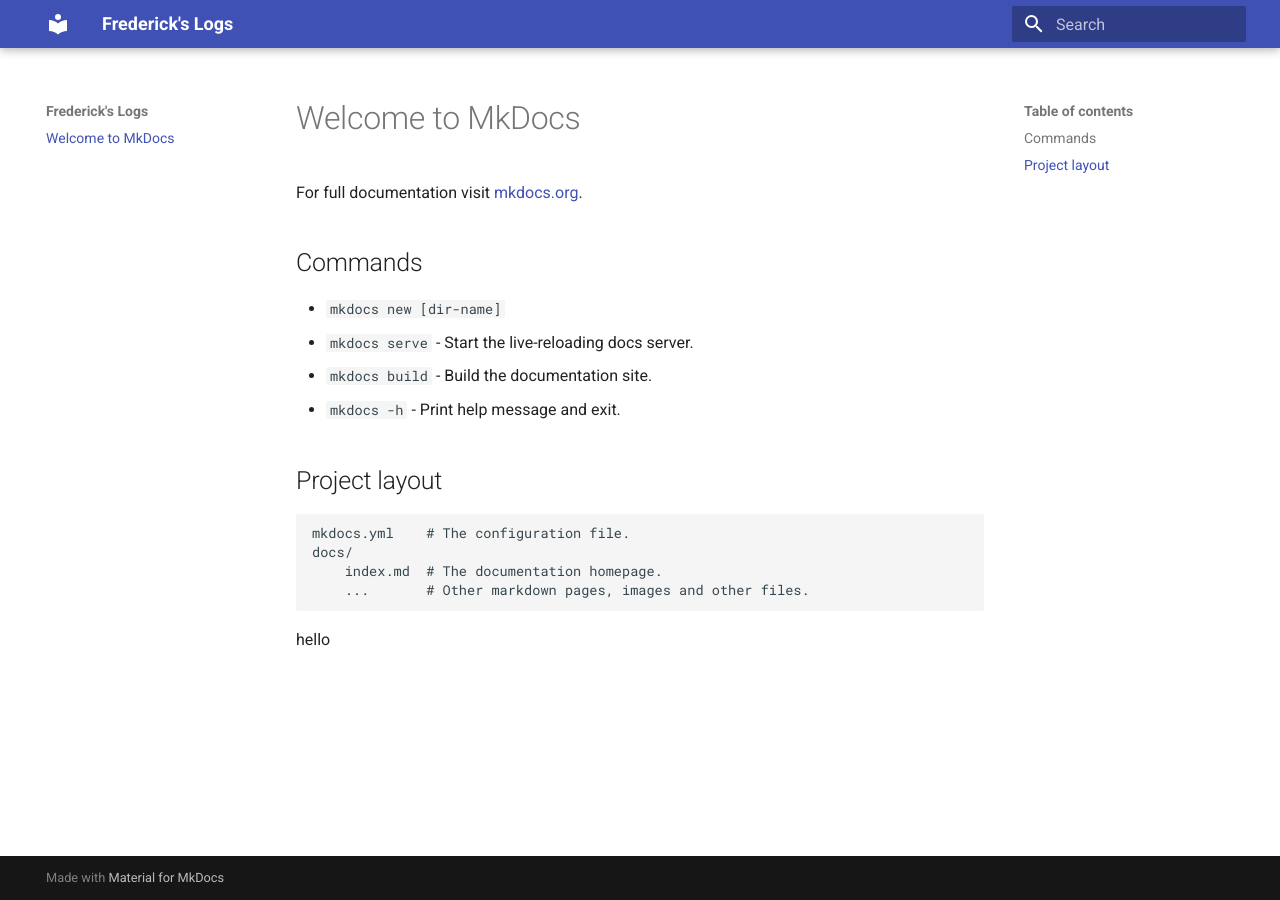
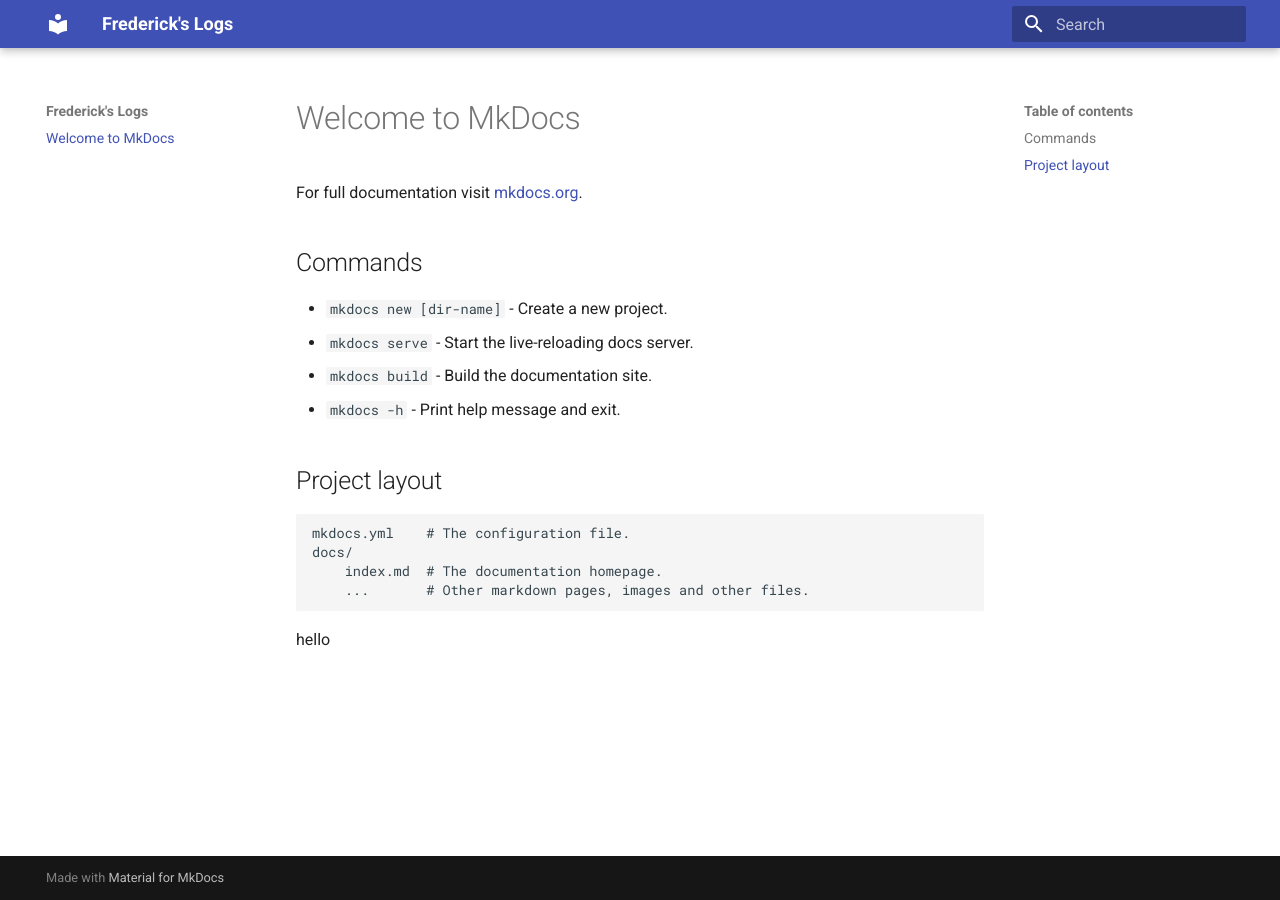
Before and after one commit to frederickyxg/FrederickLOG.github.io, an MkDocs documentation site: the page built from docs/index.md, in a window 1280 px wide. Built offline with MkDocs 1.6.1 and Material for MkDocs 9.7.7, drawn with Linux system fonts in a browser that asks for light colours.

Commit message:
modified:   docs/index.md

```diff
--- a/docs/index.md
+++ b/docs/index.md
@@ -4,7 +4,7 @@
 
 ## Commands
 
-* `mkdocs new [dir-name]`
+* `mkdocs new [dir-name]` - Create a new project.
 * `mkdocs serve` - Start the live-reloading docs server.
 * `mkdocs build` - Build the documentation site.
 * `mkdocs -h` - Print help message and exit.
```
